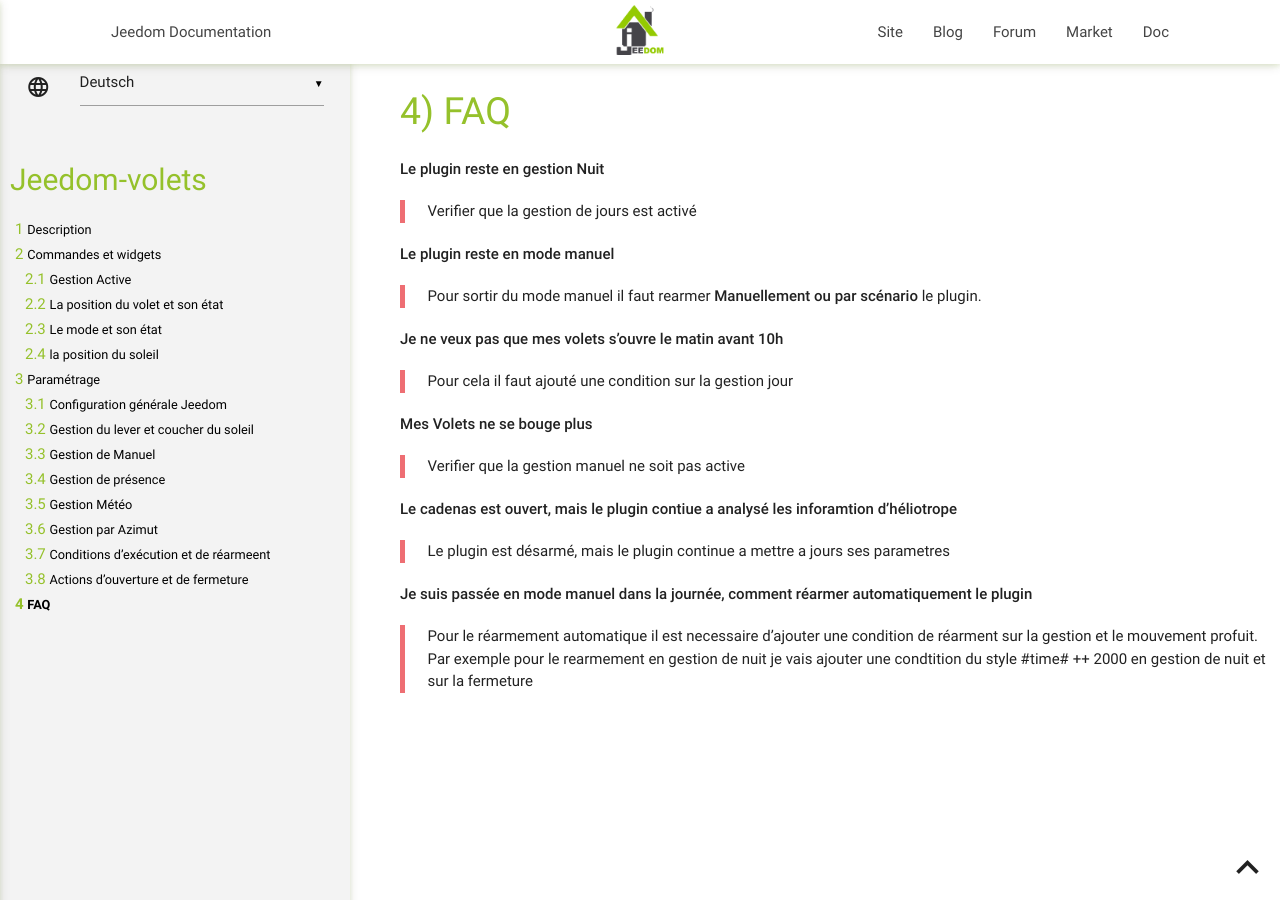
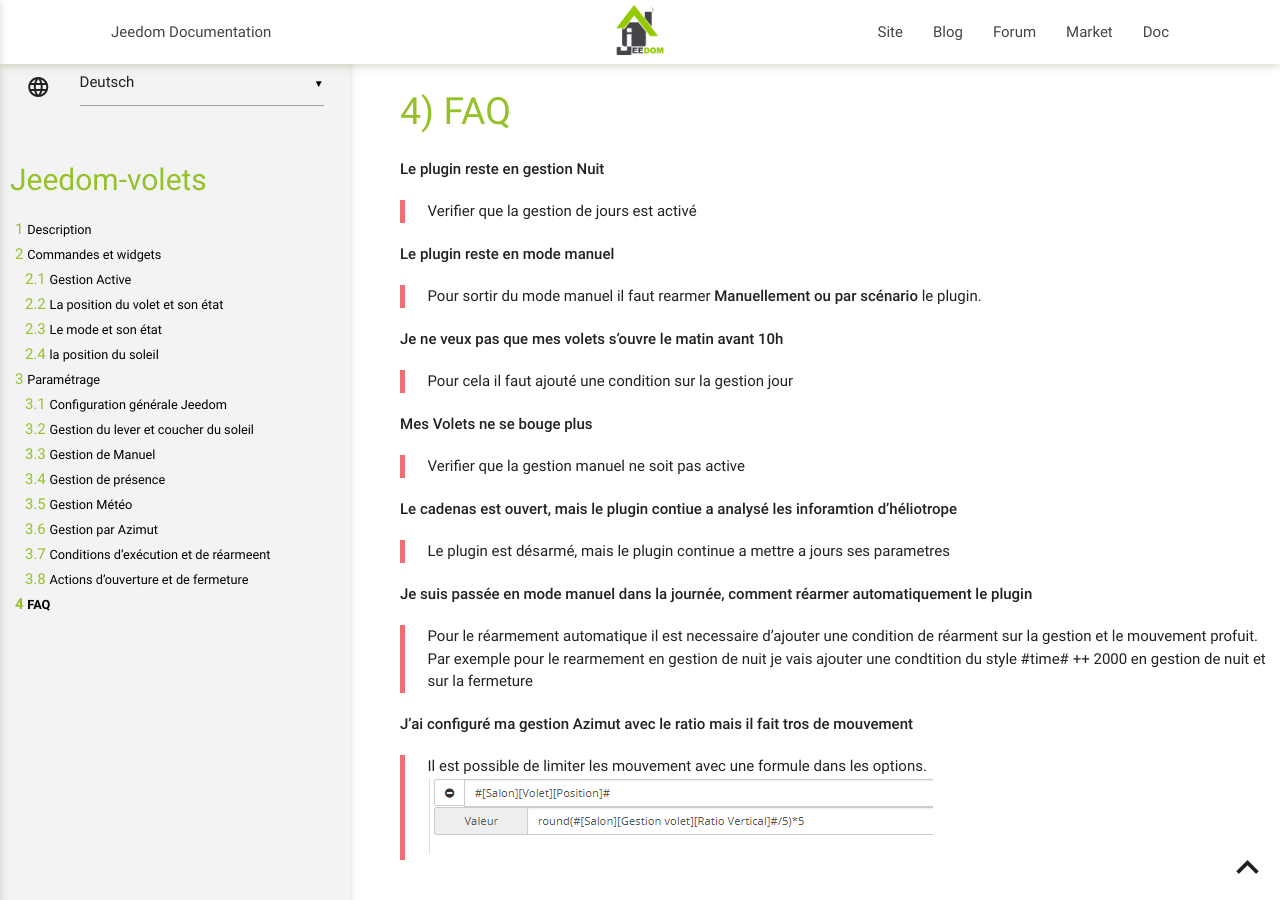
Before and after one commit to ndy913/Jeedom-Volets, a Jekyll site: the page built from docs/de_DE/index.md, in a window 1280 px wide and 900 px high, scrolled down 8965 px. Built offline with Jekyll 4.4.1, drawn with Linux system fonts in a browser that asks for light colours; our own code applies the rules of GitHub Pages for plain Markdown files.

Commit message:
[ROBOT] Action all

```diff
--- a/docs/de_DE/index.md
+++ b/docs/de_DE/index.md
@@ -258,3 +258,7 @@ FAQ
 **Je suis passée en mode manuel dans la journée, comment réarmer automatiquement le plugin**
 > Pour le réarmement automatique il est necessaire d'ajouter une condition de réarment sur la gestion et le mouvement profuit.
 Par exemple pour le rearmement en gestion de nuit je vais ajouter une condtition du style #time# ++ 2000 en gestion de nuit et sur la fermeture
+
+**J'ai configuré ma gestion Azimut avec le ratio mais il fait tros de mouvement**
+> Il est possible de limiter les mouvement avec une formule dans les options.
+![introduction01](../images/ActionRatioLimite.png)
```
Also changed, not shown: docs/en_US/index.md (+4 -0 lines), docs/es_ES/index.md (+4 -0 lines).
